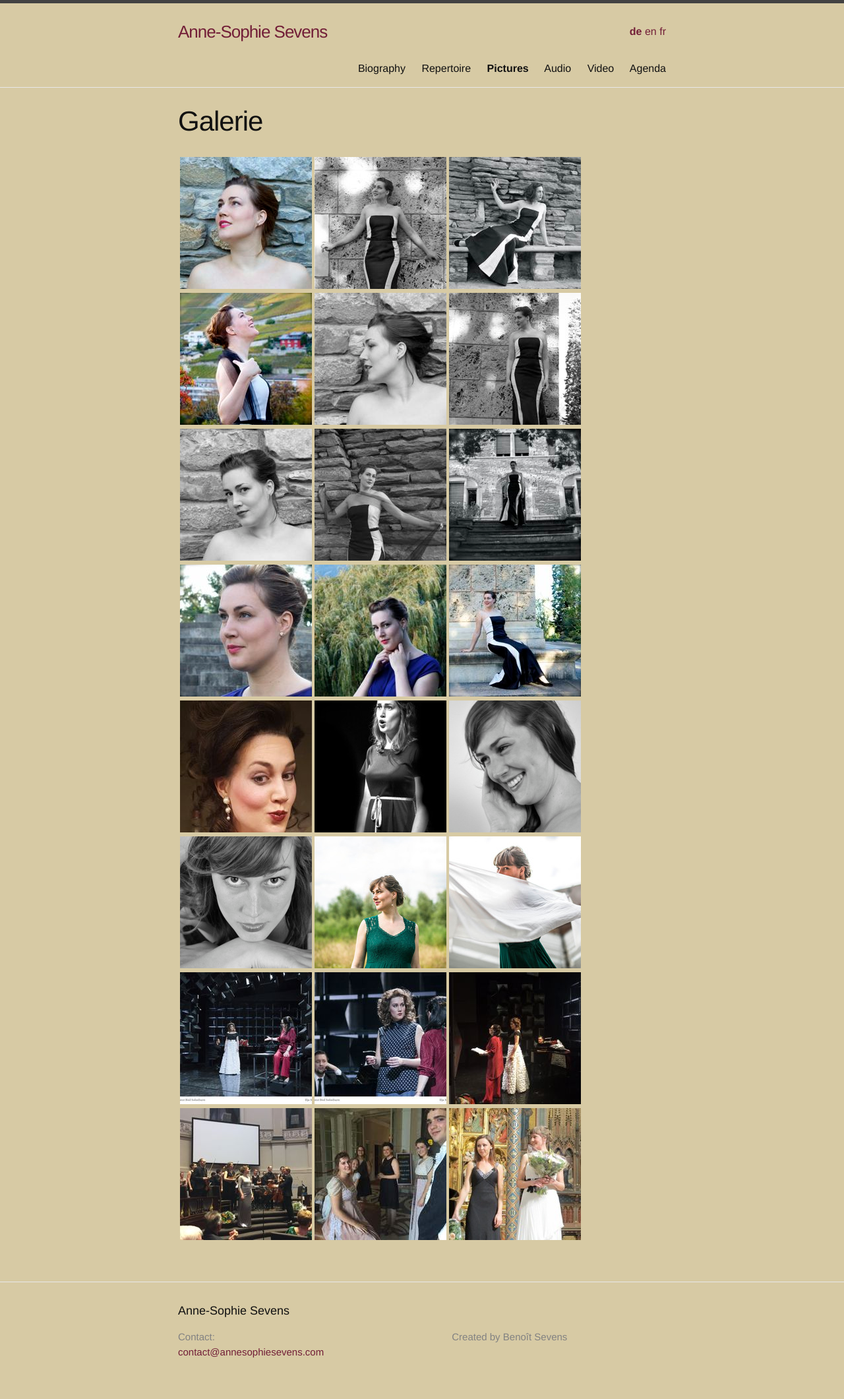
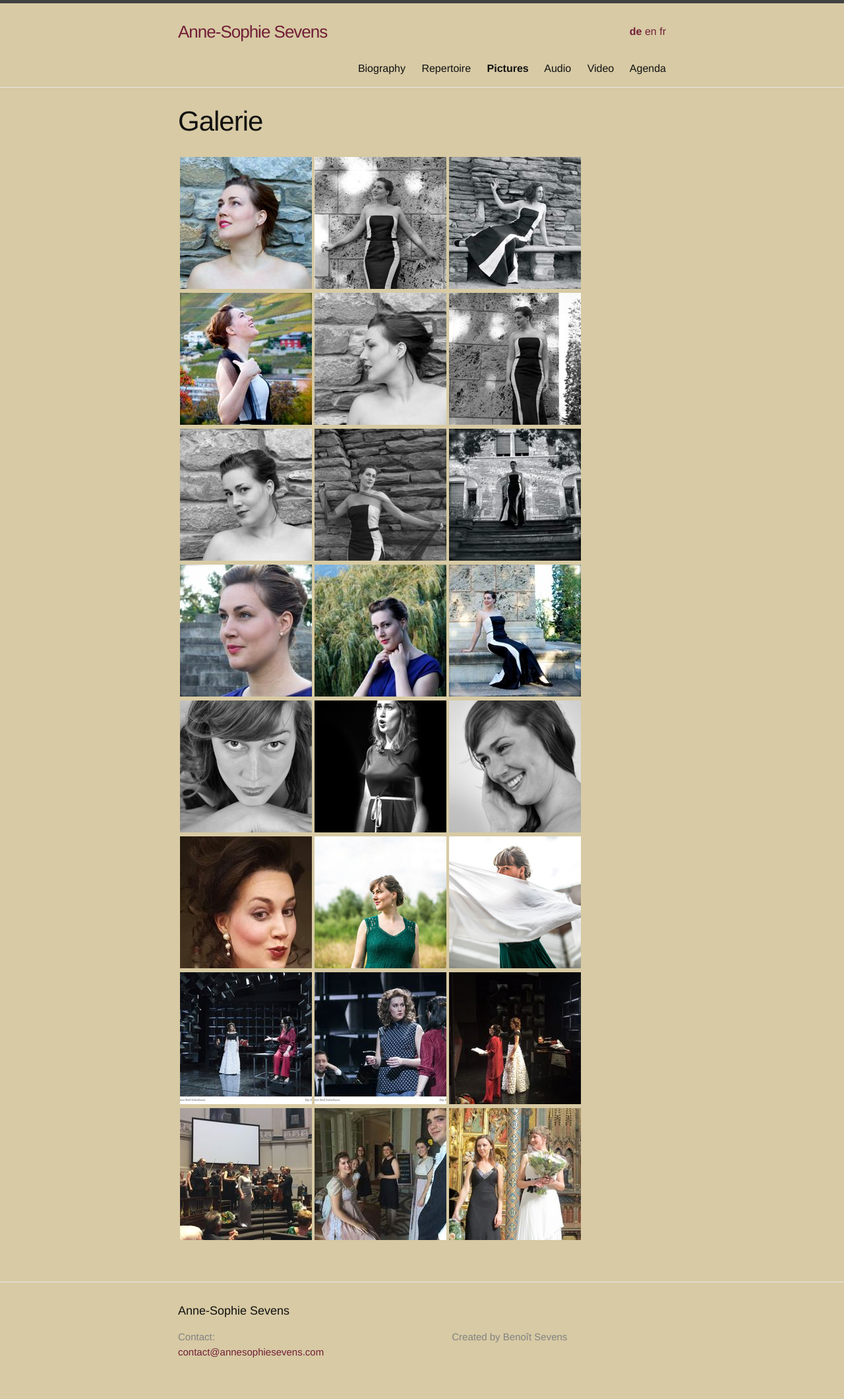
Before and after one commit to annesophie-sevens/annesophie-sevens.github.io, a Jekyll site: the page built from pictures-de.md, in a window 1280 px wide. Shown: the whole page at 66% size. Built offline with Jekyll 4.4.1, drawn with Linux system fonts in a browser that asks for light colours.

Commit message:
Update pictures-de.md

```diff
--- a/pictures-de.md
+++ b/pictures-de.md
@@ -14,9 +14,9 @@
 
 |  <a href="/assets/a9.jpg">  ![]({{ site.baseurl }}/assets/a9-thumbnail.jpg) </a> | <a href="/assets/a11.jpg"> ![]({{ site.baseurl }}/assets/a11-thumbnail.jpg) </a>|<a href="/assets/a12.jpg"> ![]({{ site.baseurl }}/assets/a12-thumbnail.jpg) </a>|
 
-| <a href="/assets/110.jpg">  ![]({{ site.baseurl }}/assets/110-thumbnail.jpg) </a> | <a href="/assets/111.jpg"> ![]({{ site.baseurl }}/assets/111-thumbnail.jpg) </a> | <a href="/assets/picture5.jpg"> ![]({{ site.baseurl }}/assets/picture5-thumbnail.jpg) </a>|
+| <a href="/assets/picture1.jpg">  ![]({{ site.baseurl }}/assets/picture1-thumbnail.jpg) </a> | <a href="/assets/111.jpg"> ![]({{ site.baseurl }}/assets/111-thumbnail.jpg) </a> | <a href="/assets/picture5.jpg"> ![]({{ site.baseurl }}/assets/picture5-thumbnail.jpg) </a>|
 
-|  <a href="/assets/picture1.jpg">  ![]({{ site.baseurl }}/assets/picture1-thumbnail.jpg) </a> |  <a href="/assets/5.jpg"> ![]({{ site.baseurl }}/assets/5-thumbnail.jpg) </a> | <a href="/assets/3.jpg"> ![]({{ site.baseurl }}/assets/3-thumbnail.jpg) </a>|
+|  <a href="/assets/110.jpg">  ![]({{ site.baseurl }}/assets/110-thumbnail.jpg) </a> |  <a href="/assets/5.jpg"> ![]({{ site.baseurl }}/assets/5-thumbnail.jpg) </a> | <a href="/assets/3.jpg"> ![]({{ site.baseurl }}/assets/3-thumbnail.jpg) </a>|
 
 | <a href="/assets/aaa.jpg"> ![]({{ site.baseurl }}/assets/aaa-thumbnail.jpg) </a> | <a href="/assets/aab.jpg"> ![]({{ site.baseurl }}/assets/aab-thumbnail.jpg) </a> | <a href="/assets/aac.jpg">  ![]({{ site.baseurl }}/assets/aac-thumbnail.jpg) </a> |
 
```
